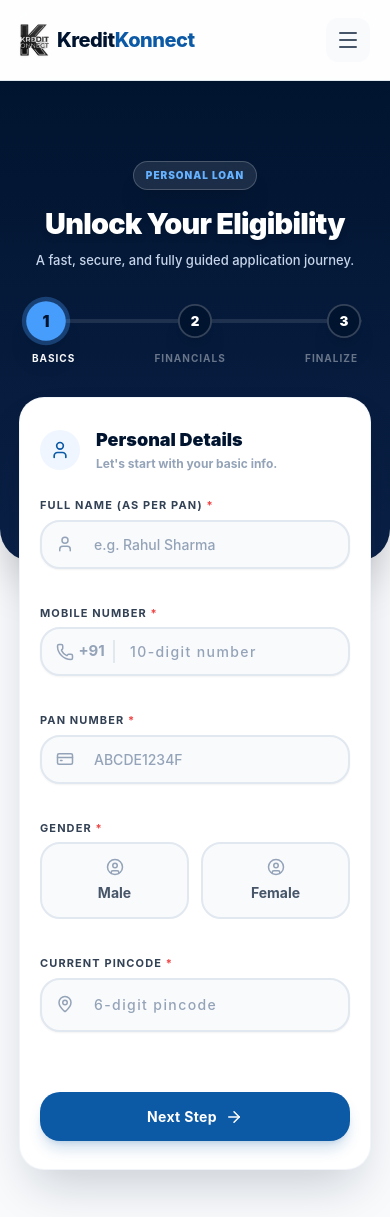
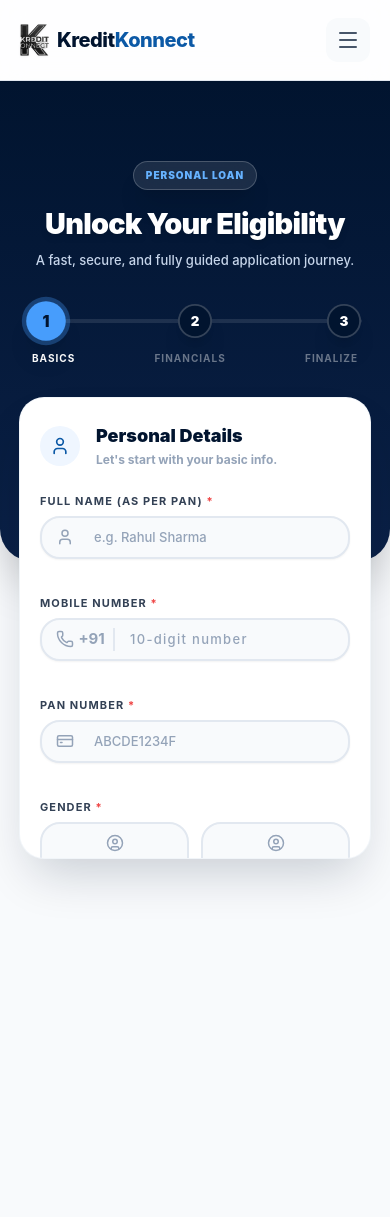
Before and after one commit to NavyaNakka/loan.app, a React (Vite) app in the folder frontend/: page /apply-loan in a window 390 px wide. After the commit the page ends 925 px from the top, so only its background shows below. Built offline with nearby package versions, Linux system fonts and the light colour scheme.

Commit message:
Refactor ApplyLoan UI to strict fixed-height flex mobile layout

```diff
--- a/frontend/src/pages/ApplyLoan.jsx
+++ b/frontend/src/pages/ApplyLoan.jsx
@@ -650,7 +650,7 @@ export default function ApplyLoan() {
   );
 
   const inputClass = (name) =>
-    `w-full rounded-[1.25rem] border-2 px-4 py-3 sm:py-3.5 text-[14px] sm:text-[15px] font-bold text-slate-800 outline-none transition-all placeholder:text-slate-400 placeholder:font-medium shadow-sm ${
+    `w-full rounded-[1.25rem] border-2 px-4 py-2.5 sm:py-3 text-[13px] sm:text-[14px] font-bold text-slate-800 outline-none transition-all placeholder:text-slate-400 placeholder:font-medium shadow-sm ${
       touched[name] && errors[name]
         ? "border-red-400 bg-red-50 focus:border-red-500 focus:ring-4 focus:ring-red-500/10"
         : "border-slate-200 bg-slate-50 focus:border-[#0c59a6] focus:bg-white focus:ring-4 focus:ring-[#0c59a6]/10 hover:border-slate-300"
@@ -670,7 +670,7 @@ export default function ApplyLoan() {
                 setTouched((prev) => ({ ...prev, [name]: true }));
                 setErrors((prev) => ({ ...prev, [name]: validateField(name, option) }));
               }}
-              className={`flex flex-col sm:flex-row items-center justify-center gap-1.5 sm:gap-2 py-3.5 sm:py-4 px-2 rounded-[1.25rem] border-2 text-[14px] font-bold transition-all active:scale-95 ${
+              className={`flex flex-col sm:flex-row items-center justify-center gap-1 sm:gap-2 py-2.5 sm:py-3 px-2 rounded-[1.25rem] border-2 text-[13px] font-bold transition-all active:scale-95 ${
                 formData[name] === option
                   ? "border-[#0c59a6] bg-[#e8f1fc] text-[#0c59a6] shadow-sm ring-1 ring-[#0c59a6]/20"
                   : "border-slate-200 bg-slate-50 text-slate-600 hover:border-slate-300 hover:bg-white"
@@ -728,13 +728,13 @@ export default function ApplyLoan() {
         </div>
 
         {/* Form Card */}
-        <div className="bg-white px-5 py-7 sm:px-8 sm:py-8 rounded-[1.5rem] sm:rounded-[2rem] shadow-2xl shadow-[#01142f]/20 ring-1 ring-slate-100 relative overflow-hidden transition-all duration-500 min-h-[420px]">
+        <div className="bg-white px-5 py-6 sm:px-8 sm:py-7 rounded-[1.5rem] sm:rounded-[2rem] shadow-2xl shadow-[#01142f]/20 ring-1 ring-slate-100 relative overflow-hidden transition-all duration-500 h-[460px] sm:h-[480px] flex flex-col">
 
-          <form onSubmit={handleSubmit} noValidate className="space-y-5">
+          <form onSubmit={handleSubmit} noValidate className="flex-1 flex flex-col space-y-0">
 
             {/* STEP 1: PERSONAL INFO */}
             {step === 1 && (
-              <div className="animate-in fade-in slide-in-from-bottom-6 duration-500">
+              <div className="animate-in fade-in slide-in-from-bottom-6 duration-500 flex-1 flex flex-col">
                 <div className="flex items-center gap-4 mb-6">
                   <div className="h-10 w-10 sm:h-12 sm:w-12 rounded-full bg-blue-50 flex items-center justify-center text-[#0c59a6]">
                     <User size={20} />
@@ -814,8 +814,8 @@ export default function ApplyLoan() {
                   </div>
                 </div>
 
-                <div className="pt-6 mt-2">
-                  <button type="button" onClick={nextStep} className="w-full flex items-center justify-center gap-2 rounded-[1.25rem] bg-[#0c59a6] hover:bg-[#0a4d91] py-3.5 sm:py-4 text-[14px] sm:text-[15px] text-white font-bold tracking-wide shadow-lg shadow-[#0c59a6]/20 transition-all focus:ring-4 focus:ring-[#0c59a6]/20 active:scale-[0.98]">
+                <div className="mt-auto pt-4">
+                  <button type="button" onClick={nextStep} className="w-full flex items-center justify-center gap-2 rounded-[1.25rem] bg-[#0c59a6] hover:bg-[#0a4d91] py-3 sm:py-3.5 text-[14px] sm:text-[15px] text-white font-bold tracking-wide shadow-lg shadow-[#0c59a6]/20 transition-all focus:ring-4 focus:ring-[#0c59a6]/20 active:scale-[0.98]">
                     Next Step <ArrowRight size={18} />
                   </button>
                 </div>
@@ -824,7 +824,7 @@ export default function ApplyLoan() {
 
             {/* STEP 2: FINANCIAL INFO */}
             {step === 2 && (
-              <div className="animate-in fade-in slide-in-from-right-8 duration-500">
+              <div className="animate-in fade-in slide-in-from-right-8 duration-500 flex-1 flex flex-col">
                 <div className="flex items-center gap-4 mb-6">
                   <div className="h-10 w-10 sm:h-12 sm:w-12 rounded-full bg-blue-50 flex items-center justify-center text-[#0c59a6]">
                     <Banknote size={20} />
@@ -873,11 +873,11 @@ export default function ApplyLoan() {
                   </div>
                 </div>
 
-                <div className="pt-6 mt-2 flex gap-3 sm:gap-4">
-                  <button type="button" onClick={prevStep} className="w-1/3 rounded-[1.25rem] bg-slate-100 py-3.5 sm:py-4 text-[14px] sm:text-[15px] text-slate-700 font-bold transition-all hover:bg-slate-200 focus:ring-4 focus:ring-slate-100 active:scale-[0.98]">
+                <div className="mt-auto pt-4 flex gap-3 sm:gap-4">
+                  <button type="button" onClick={prevStep} className="w-1/3 rounded-[1.25rem] bg-slate-100 py-3 sm:py-3.5 text-[14px] sm:text-[15px] text-slate-700 font-bold transition-all hover:bg-slate-200 focus:ring-4 focus:ring-slate-100 active:scale-[0.98]">
                     Back
                   </button>
-                  <button type="button" onClick={nextStep} className="w-2/3 flex items-center justify-center gap-2 rounded-[1.25rem] bg-[#0c59a6] hover:bg-[#0a4d91] py-3.5 sm:py-4 text-[14px] sm:text-[15px] text-white font-bold tracking-wide shadow-lg shadow-[#0c59a6]/20 transition-all focus:ring-4 focus:ring-[#0c59a6]/20 active:scale-[0.98]">
+                  <button type="button" onClick={nextStep} className="w-2/3 flex items-center justify-center gap-2 rounded-[1.25rem] bg-[#0c59a6] hover:bg-[#0a4d91] py-3 sm:py-3.5 text-[14px] sm:text-[15px] text-white font-bold tracking-wide shadow-lg shadow-[#0c59a6]/20 transition-all focus:ring-4 focus:ring-[#0c59a6]/20 active:scale-[0.98]">
                     Final Step <ArrowRight size={18} />
                   </button>
                 </div>
@@ -886,7 +886,7 @@ export default function ApplyLoan() {
 
             {/* STEP 3: REVIEW & SUBMIT */}
             {step === 3 && (
-              <div className="animate-in fade-in slide-in-from-right-8 duration-500">
+              <div className="animate-in fade-in slide-in-from-right-8 duration-500 flex-1 flex flex-col">
                 <div className="flex items-center gap-4 mb-6">
                   <div className="h-10 w-10 sm:h-12 sm:w-12 rounded-full bg-green-50 flex items-center justify-center text-green-600">
                     <svg className="w-5 h-5 sm:w-6 sm:h-6" fill="currentColor" viewBox="0 0 20 20"><path fillRule="evenodd" d="M16.707 5.293a1 1 0 010 1.414l-8 8a1 1 0 01-1.414 0l-4-4a1 1 0 011.414-1.414L8 12.586l7.293-7.293a1 1 0 011.414 0z" clipRule="evenodd" /></svg>
@@ -915,11 +915,11 @@ export default function ApplyLoan() {
                   <FieldError name="acceptedTerms" />
                 </div>
 
-                <div className="pt-6 mt-2 flex gap-3 sm:gap-4">
-                  <button type="button" onClick={prevStep} className="w-1/4 sm:w-1/3 rounded-[1.25rem] bg-slate-100 py-3.5 sm:py-4 text-[14px] sm:text-[15px] text-slate-700 font-bold transition-all hover:bg-slate-200 focus:ring-4 focus:ring-slate-100 active:scale-[0.98]">
+                <div className="mt-auto pt-4 flex gap-3 sm:gap-4">
+                  <button type="button" onClick={prevStep} className="w-1/4 sm:w-1/3 rounded-[1.25rem] bg-slate-100 py-3 sm:py-3.5 text-[14px] sm:text-[15px] text-slate-700 font-bold transition-all hover:bg-slate-200 focus:ring-4 focus:ring-slate-100 active:scale-[0.98]">
                     Back
                   </button>
-                  <button type="submit" disabled={loading} className="w-3/4 sm:w-2/3 flex-1 flex items-center justify-center gap-2 rounded-[1.25rem] bg-gradient-to-r from-[#0c59a6] to-[#07386d] hover:to-[#052b54] py-3.5 sm:py-4 text-[14px] sm:text-[15px] text-white font-bold tracking-wide shadow-lg shadow-[#0c59a6]/30 transition-all focus:ring-4 focus:ring-[#0c59a6]/20 active:scale-[0.98] disabled:opacity-70 disabled:cursor-not-allowed">
+                  <button type="submit" disabled={loading} className="w-3/4 sm:w-2/3 flex-1 flex items-center justify-center gap-2 rounded-[1.25rem] bg-gradient-to-r from-[#0c59a6] to-[#07386d] hover:to-[#052b54] py-3 sm:py-3.5 text-[14px] sm:text-[15px] text-white font-bold tracking-wide shadow-lg shadow-[#0c59a6]/30 transition-all focus:ring-4 focus:ring-[#0c59a6]/20 active:scale-[0.98] disabled:opacity-70 disabled:cursor-not-allowed">
                     {loading ? (
                       <span className="flex items-center justify-center gap-2">
                         <svg className="h-5 w-5 animate-spin text-white/50" viewBox="0 0 24 24" fill="none">
```
